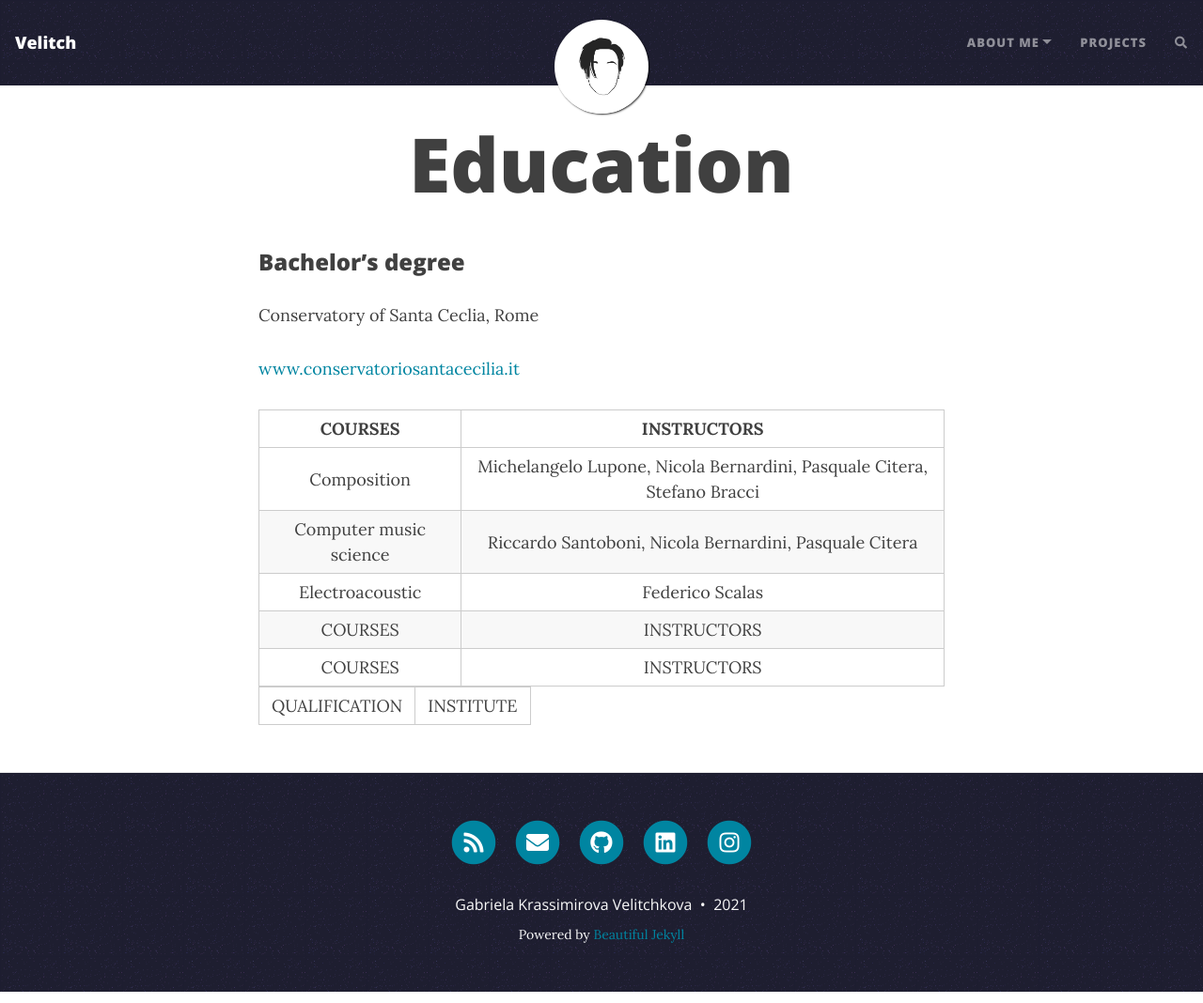
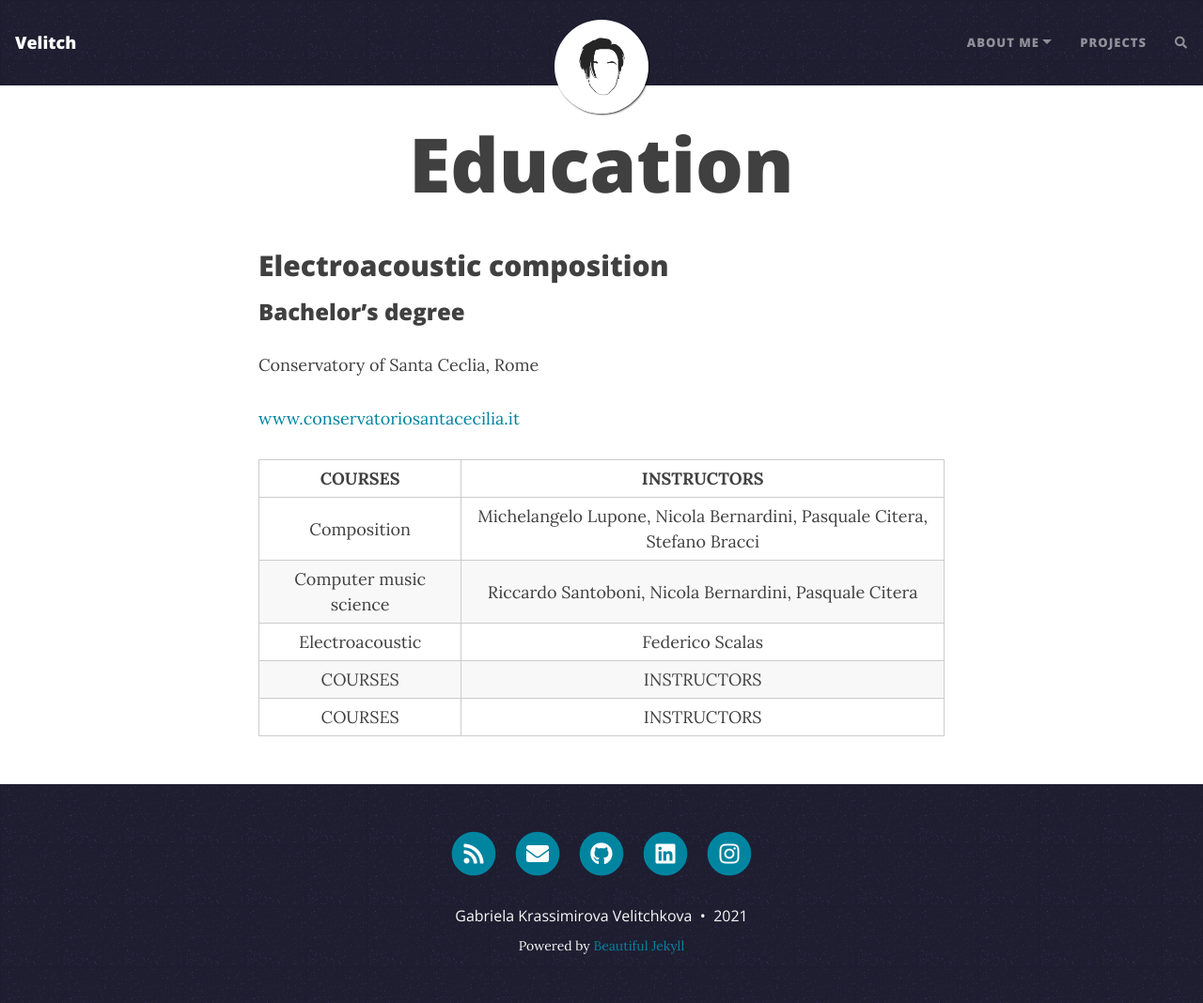
Before and after one commit to Velitch/velitch, a Jekyll site: the page built from pages/Education.md, in a window 1280 px wide and 1068 px high. Shown: the whole window at 94% size. Built offline with Jekyll 4.4.1, drawn with Linux system fonts in a browser that asks for light colours; nearby versions of some CDN libraries; comment, search, counter and statistics services are not loaded.

Commit message:
Update Education.md

```diff
--- a/pages/Education.md
+++ b/pages/Education.md
@@ -4,6 +4,7 @@ title: Education
 subtitle:
 ---
 
+## Electroacoustic composition
 ###  Bachelor's degree
 
 Conservatory of Santa Ceclia, Rome
@@ -18,5 +19,3 @@ Conservatory of Santa Ceclia, Rome
 |Electroacoustic|Federico Scalas|
 |COURSES|INSTRUCTORS|
 |COURSES|INSTRUCTORS|
-
-|QUALIFICATION|INSTITUTE
```
